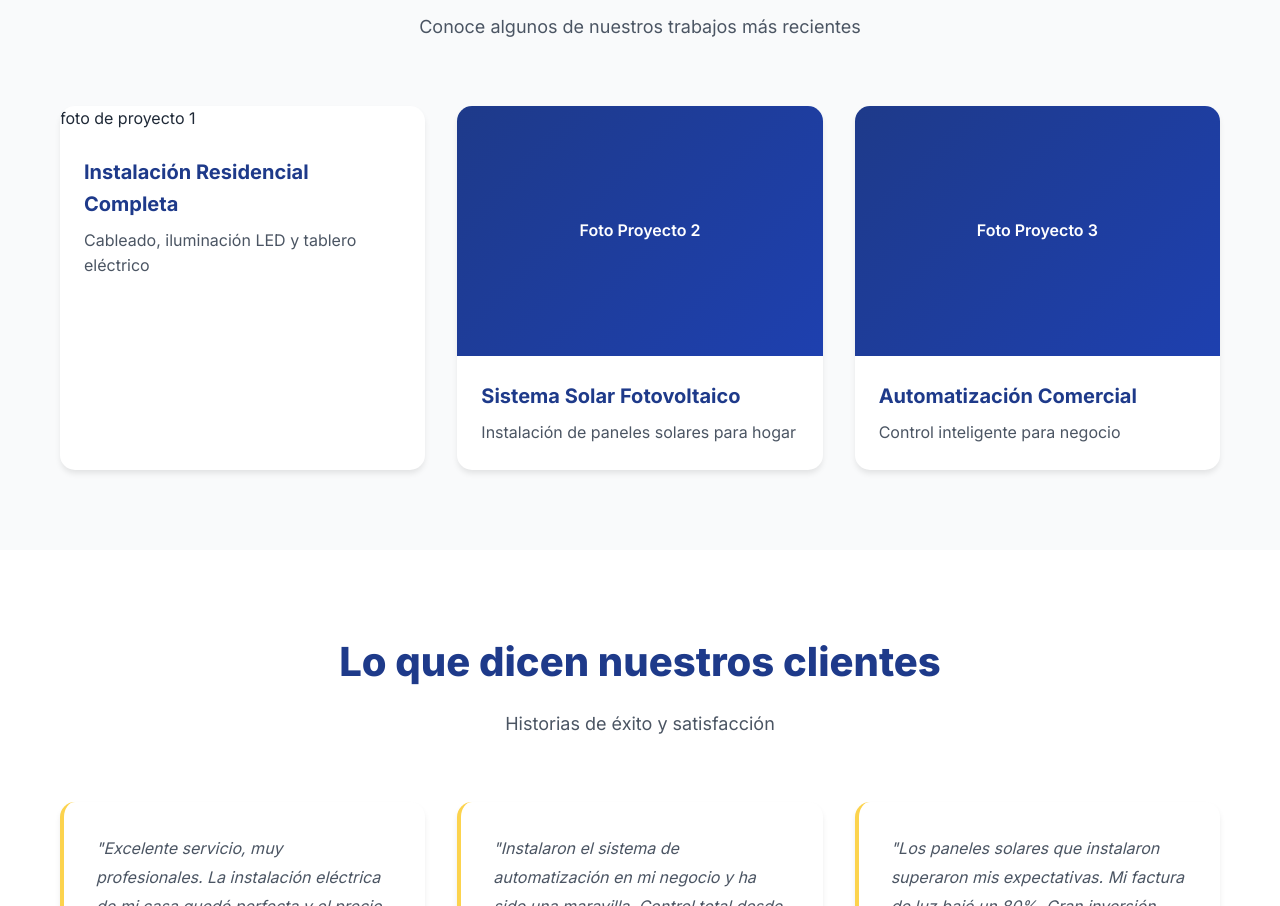
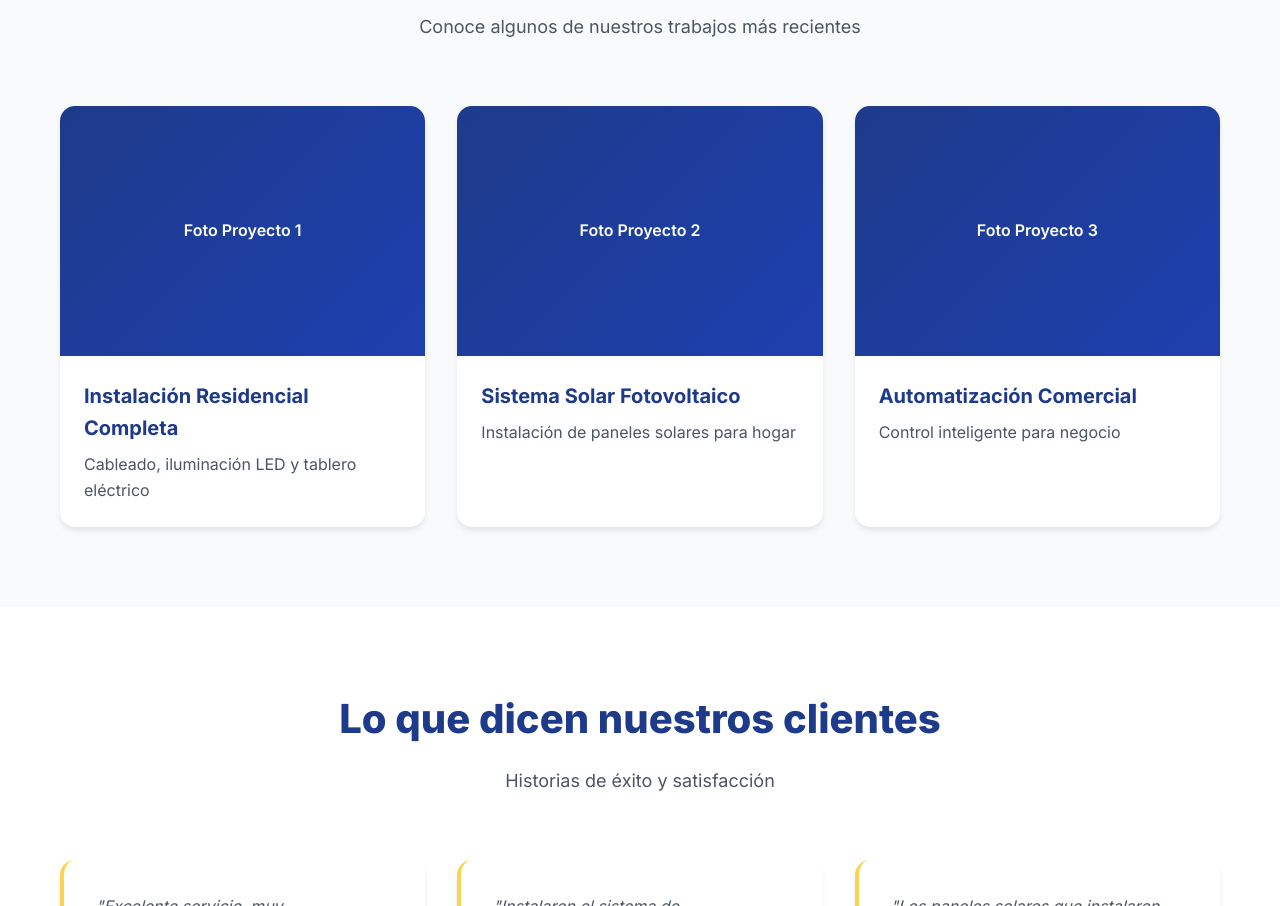
Before and after one commit to novoelectra/novoelectra.github.io, a plain HTML site: page index.html in a window 1280 px wide. Shown: the part 3083-3989 px from the top of the page. Drawn offline with Linux system fonts and the light colour scheme.

Commit message:
Update index.html

```diff
--- a/index.html
+++ b/index.html
@@ -187,8 +187,8 @@
             </div>
             <div class="projects-grid">
                 <div class="project-card">
-                    <div class="proyect-image">
-                        <div class="placeholder-image">foto de proyecto 1</div>
+                    <div class="project-image">
+                        <div class="placeholder-img">Foto Proyecto 1</div>
                     </div>
                     <div class="project-info">
                         <h4>Instalación Residencial Completa</h4>
```
